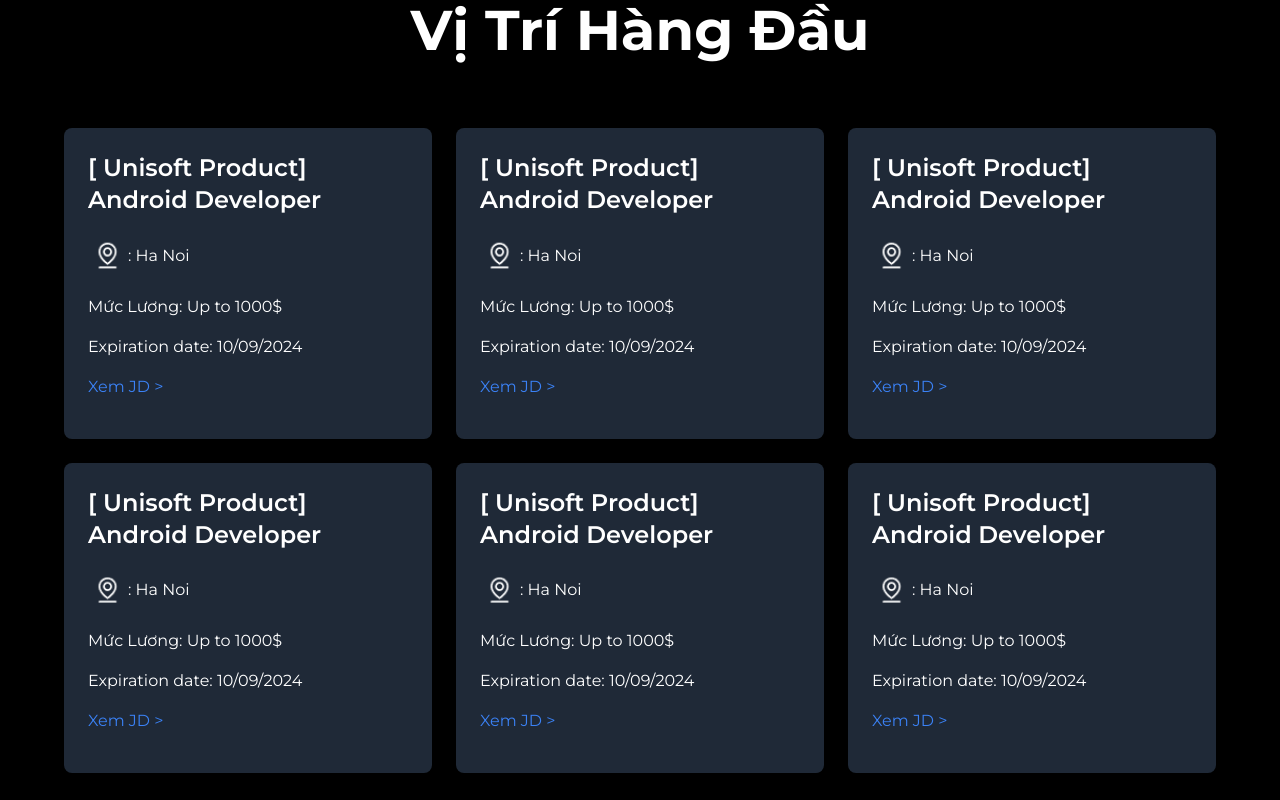
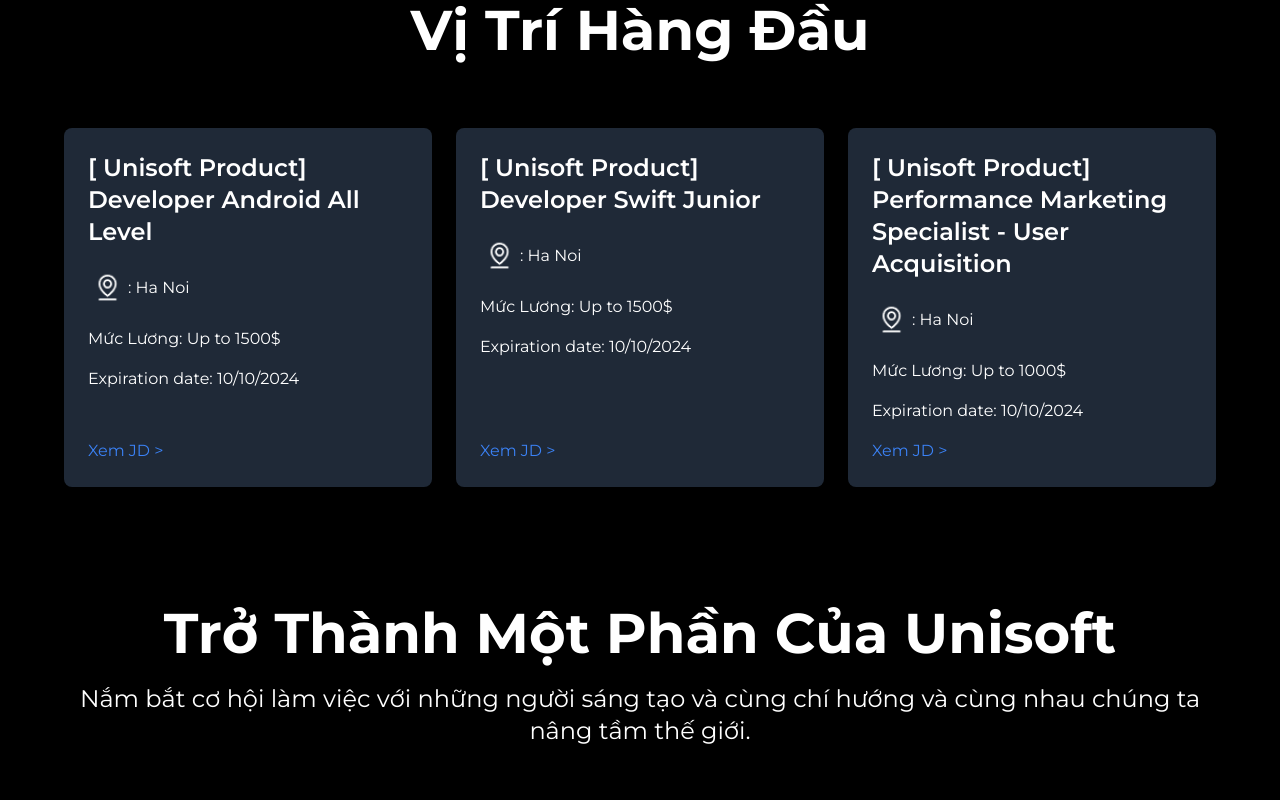
Before and after one commit to lxc150896/uni-soft, a Next.js app: page /careers in a window 1280 px wide. Shown: the part 840-1640 px from the top of the page. Built offline with nearby package versions, Linux system fonts and the light colour scheme; what cookies-next would draw is missing.

Commit message:
add hover tag on home

```diff
--- a/src/app/careers/page.tsx
+++ b/src/app/careers/page.tsx
@@ -10,12 +10,9 @@
   const { t } = useTranslation();
 
   const values = [
-    { title: '[ Unisoft Product] Android Developer', local: 'Ha Noi', salary: 'Up to 1000$', date: '10/09/2024'  },
-    { title: '[ Unisoft Product] Android Developer', local: 'Ha Noi', salary: 'Up to 1000$', date: '10/09/2024'  },
-    { title: '[ Unisoft Product] Android Developer', local: 'Ha Noi', salary: 'Up to 1000$', date: '10/09/2024'  },
-    { title: '[ Unisoft Product] Android Developer', local: 'Ha Noi', salary: 'Up to 1000$', date: '10/09/2024'  },
-    { title: '[ Unisoft Product] Android Developer', local: 'Ha Noi', salary: 'Up to 1000$', date: '10/09/2024'  },
-    { title: '[ Unisoft Product] Android Developer', local: 'Ha Noi', salary: 'Up to 1000$', date: '10/09/2024'  },
+    { title: '[ Unisoft Product] Developer Android All Level', local: 'Ha Noi', salary: 'Up to 1500$', date: '10/10/2024', link: 'https://docs.google.com/document/d/1ckyABjmBygErxtockROKL4oSlE8jsg4Rg9hYwDOf5X8/edit' },
+    { title: '[ Unisoft Product] Developer Swift Junior', local: 'Ha Noi', salary: 'Up to 1500$', date: '10/10/2024', link: 'https://docs.google.com/document/d/1bjUCd15T5nukIyvcHhxkiUW7rFDzPe7fIukvO1bEXlw/edit' },
+    { title: '[ Unisoft Product] Performance Marketing Specialist - User Acquisition', local: 'Ha Noi', salary: 'Up to 1000$', date: '10/10/2024', link: 'https://docs.google.com/document/d/1vGZB22uaI2hErUfx8JTS6iSvIsLZaCAQ2Fua-dnyshk/edit?pli=1' },
   ];
 
   const salarys = [
@@ -41,19 +38,27 @@
         <div className="md:mb-12 mb-6">
           <h2 className="text-center lg:text-[56px] md:text-3xl text-xl font-bold md:mb-20 mb-10">{t('careers.top_position')}</h2>
           <div className="grid grid-cols-1 sm:grid-cols-2 lg:grid-cols-2 xl:grid-cols-3 gap-6">
-            {/* Example card */}
             {values.map((value, index) => (
               <div
                 key={index}
-                className="p-6 bg-gray-800 text-white rounded-lg shadow-md"
+                className="p-6 bg-gray-800 text-white rounded-lg shadow-md flex flex-col justify-between"
               >
-                <h3 className="md:text-2xl text-lg font-semibold md:mb-4 mb-2">{value.title}</h3>
-                <div className="flex items-center md:text-base md:mb-4 text-sm md-3">
-                  <img src="/images/footer_icon_map.png" alt="Logo" className="lg:w-10 w-6" />: {value.local}
+                <div>
+                  <h3 className="md:text-2xl text-lg font-semibold md:mb-4 mb-2">{value.title}</h3>
+                  <div className="flex items-center md:text-base md:mb-4 text-sm md-3">
+                    <img src="/images/footer_icon_map.png" alt="Logo" className="lg:w-10 w-6" />: {value.local}
+                  </div>
+                  <p className="md:text-base md:mb-4 text-sm md-3">{t('careers.salary')} {value.salary}</p>
+                  <p className="md:text-base md:mb-4 text-sm md-3">{t('careers.expiration_date')} {value.date}</p>
                 </div>
-                <p className="md:text-base md:mb-4 text-sm md-3">{t('careers.salary')} {value.salary}</p>
-                <p className="md:text-base md:mb-4 text-sm md-3">{t('careers.expiration_date')} {value.date}</p>
-                <p className="md:text-base md:mb-4 text-sm md-3 text-blue-500">{t('careers.view_jd')}</p>
+                <a
+                  className="md:text-base text-sm text-blue-500 mt-auto"
+                  href={value.link}
+                  target="_blank"
+                  rel="noopener noreferrer"
+                >
+                  {t('careers.view_jd')}
+                </a>
               </div>
             ))}
           </div>
--- a/src/app/locales/vi/common.json
+++ b/src/app/locales/vi/common.json
@@ -30,7 +30,10 @@
     "disrupt_the_status_quo": "Phá vỡ hiện trạng",
     "put_the_company": "Đặt lợi ích của công ty lên hàng đầu",
     "think_big": "Nghĩ lớn",
-    "think_long_term": "Nghĩ dài hạn"
+    "think_long_term": "Nghĩ dài hạn",
+    "tag_1": "Starting from a small but passionate team with big dreams , thinking big in the field of Technology",
+    "tag_2": "Big Thinking-Innovation<br/>Respect-Beyond <br/>Act like an owner",
+    "tag_3": "Become No 1 Technological Corporation in Vietnam, striving to reach to the world level by delighting billions of users all over the world with exceptional experiences"
   },
   "about": {
     "we_are": "Chúng Tôi Là Unisoft!",
```
Also changed, not shown: src/app/page.tsx (+65 -10 lines).
